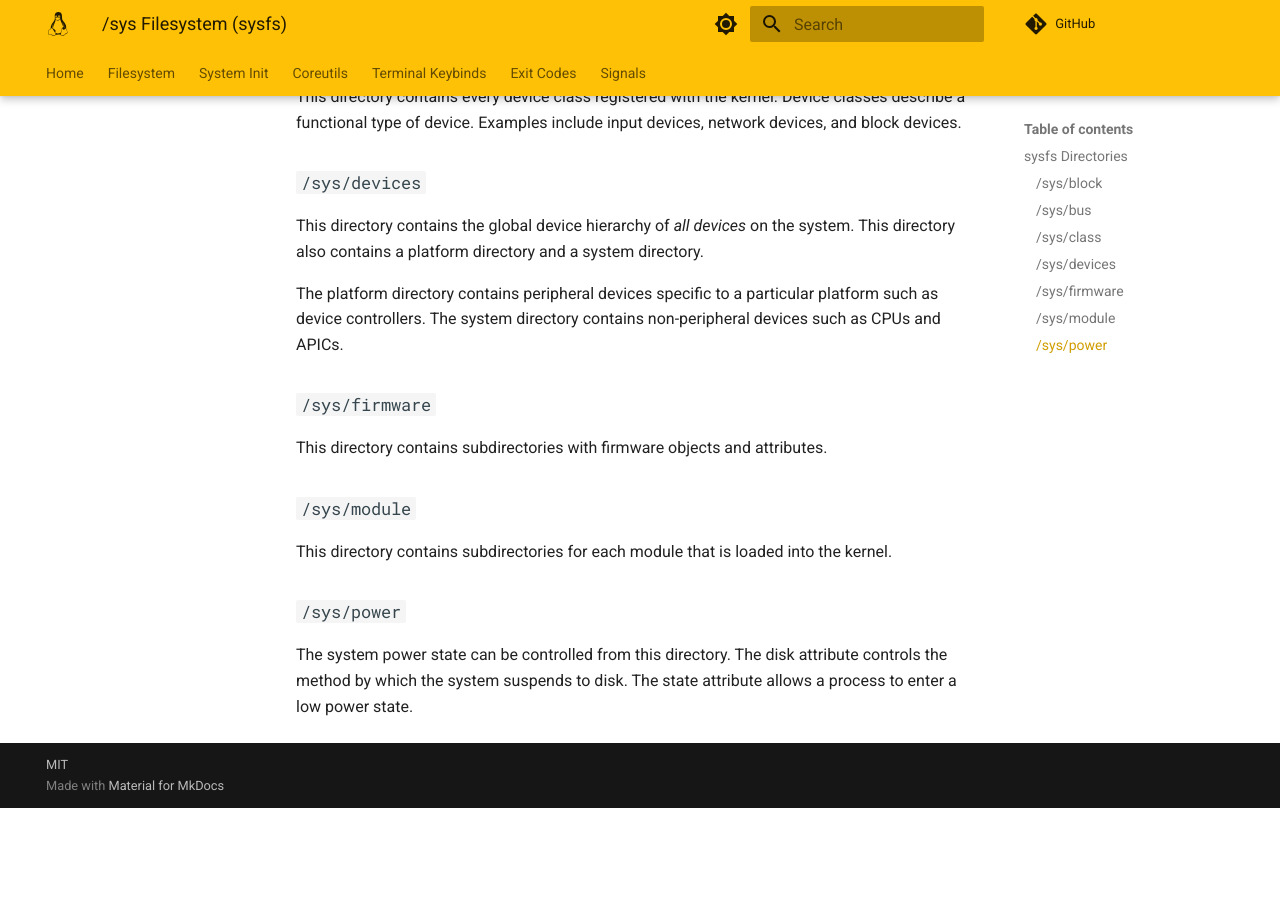
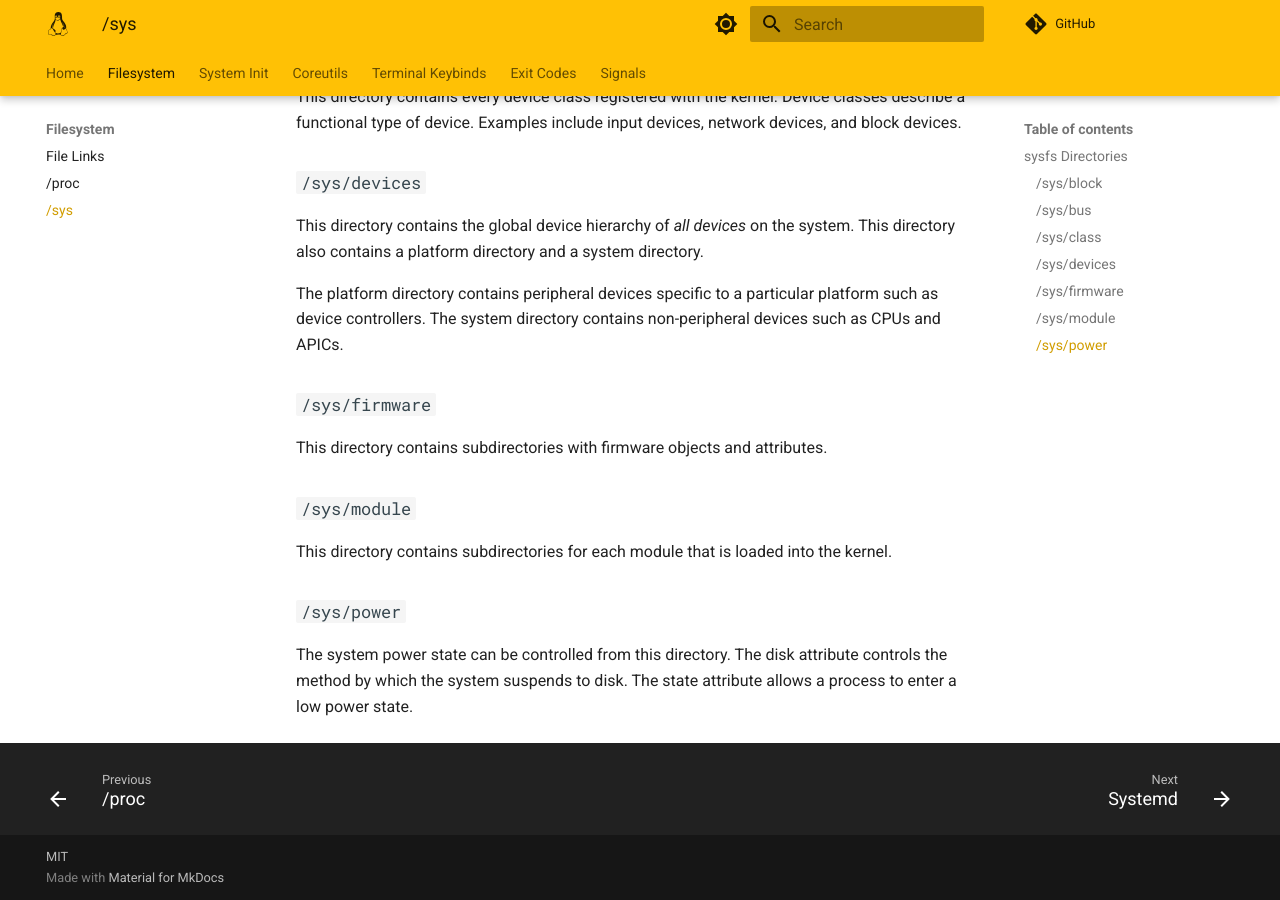
Before and after one commit to m-lamonaca/linux-notes, an MkDocs documentation site: the page built from docs/filesystem/sysfs.md, in a window 1280 px wide and 900 px high, scrolled down 742 px. Built offline with MkDocs 1.6.1 and Material for MkDocs 9.7.7, drawn with Linux system fonts in a browser that asks for light colours; comment, search, counter and statistics services are not loaded; before the commit the page ends 1550 px from its top, so only the background shows below that.

Commit message:
show `/proc` & `/sys` notes

```diff
--- a/mkdocs.yml
+++ b/mkdocs.yml
@@ -64,6 +64,8 @@ nav:
   - Home: index.md
   - Filesystem:
     - File Links: filesystem/file-links.md
+    - /proc: filesystem/procfs.md
+    - /sys: filesystem/sysfs.md
   - System Init:
     - Systemd: init/systemd.md
     - OpenRC: init/open-rc.md
```
